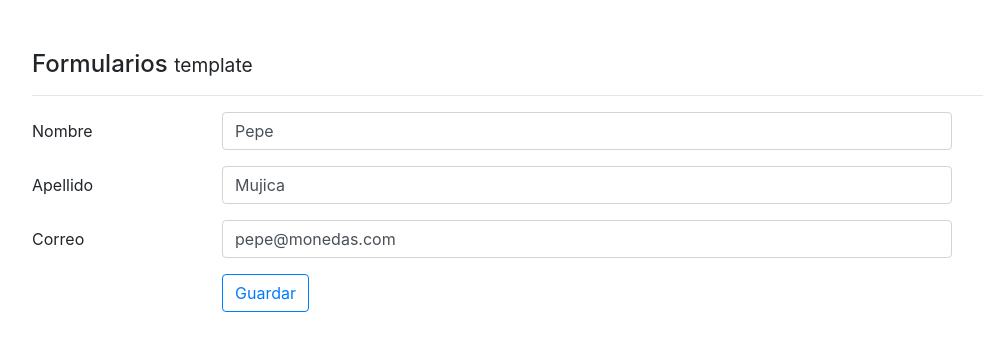
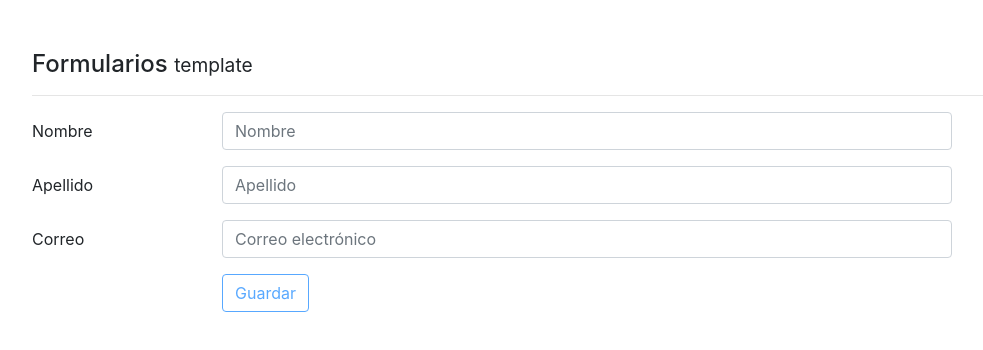
Before and after one commit to leolplex/Angular, an Angular app in the folder 08-formularios/: page / in a window 1280 px wide. Shown: the top 350 px of the page, without its empty margins (53-1036 px from the left). Built offline with nearby package versions, Linux system fonts and the light colour scheme.

Commit message:
validate forms

```diff
--- a/08-formularios/src/app/components/template/template.component.html
+++ b/08-formularios/src/app/components/template/template.component.html
@@ -4,11 +4,17 @@
 
     <div>
 
-        <div class="form-group row">
+        <div class="form-group row" [ngClass]="{ 'was-validated' : (nombre.errors?.required || nombre.errors?.minlength) && nombre.touched }">
             <label class="col-2 col-form-label">Nombre</label>
             <div class="col-8">
 
-                <input class="form-control" type="text" placeholder="Nombre" name="nombre" [(ngModel)]="usuario.nombre" minlength="5" required>
+                <input class="form-control" type="text" placeholder="Nombre" name="nombre" [(ngModel)]="usuario.nombre" minlength="5" required #nombre="ngModel">
+                <div *ngIf="nombre.errors?.required" class="invalid-feedback">
+                    Este campo es requerido
+                </div>
+                <div *ngIf="nombre.errors?.minlength" class="invalid-feedback">
+                    Por lo menos {{ nombre.errors.minlength.requiredLength }} caracteres
+                </div>
             </div>
         </div>
 
@@ -16,7 +22,10 @@
             <label class="col-2 col-form-label">Apellido</label>
             <div class="col-8">
 
-                <input class="form-control" type="text" placeholder="Apellido" name="apellido" [(ngModel)]="usuario.apellido">
+                <input class="form-control" type="text" placeholder="Apellido" name="apellido" [(ngModel)]="usuario.apellido" required #apellido="ngModel">
+                <div *ngIf="apellido.errors?.required" class="invalid-feedback">
+                    Este campo es requerido
+                </div>
             </div>
         </div>
 
@@ -26,7 +35,14 @@
         <label class="col-2 col-form-label">Correo</label>
         <div class="col-md-8">
 
-            <input class="form-control" type="email" placeholder="Correo electrónico" name="correo" [(ngModel)]="usuario.correo" required>
+            <input class="form-control" type="email" placeholder="Correo electrónico" name="correo" [(ngModel)]="usuario.correo" required pattern="[a-z0-9._%+-]+@[a-z0-9.-]+\.[a-z]{2,3}$" #correo="ngModel">
+            <div *ngIf="correo.errors?.required" class="invalid-feedback">
+                Este campo es requerido
+            </div>
+            <div *ngIf="correo.errors?.pattern" class="invalid-feedback">
+                Este campo no cumple el formato de correo
+            </div>
+
         </div>
     </div>
 
@@ -35,7 +51,7 @@
     <div class="form-group row">
         <label class="col-2 col-form-label">&nbsp;</label>
         <div class="input-group col-md-8">
-            <button type="submit" class="btn btn-outline-primary">
+            <button [disabled]="!forma.valid" type="submit" class="btn btn-outline-primary">
         Guardar
       </button>
         </div>
--- a/08-formularios/src/app/components/template/template.component.ts
+++ b/08-formularios/src/app/components/template/template.component.ts
@@ -4,14 +4,18 @@
 @Component({
   selector: 'app-template',
   templateUrl: './template.component.html',
-  styles: []
+  styles: [`
+    .ng-invalid.ng-touched:not(form){
+      border: 1px solid red;
+    }
+  `]
 })
 export class TemplateComponent implements OnInit {
 
   usuario: Object = {
-    nombre: 'Pepe',
-    apellido: 'Mujica',
-    correo: 'pepe@monedas.com'
+    nombre: null,
+    apellido: null,
+    correo: null
   };
 
   constructor() { }
```
